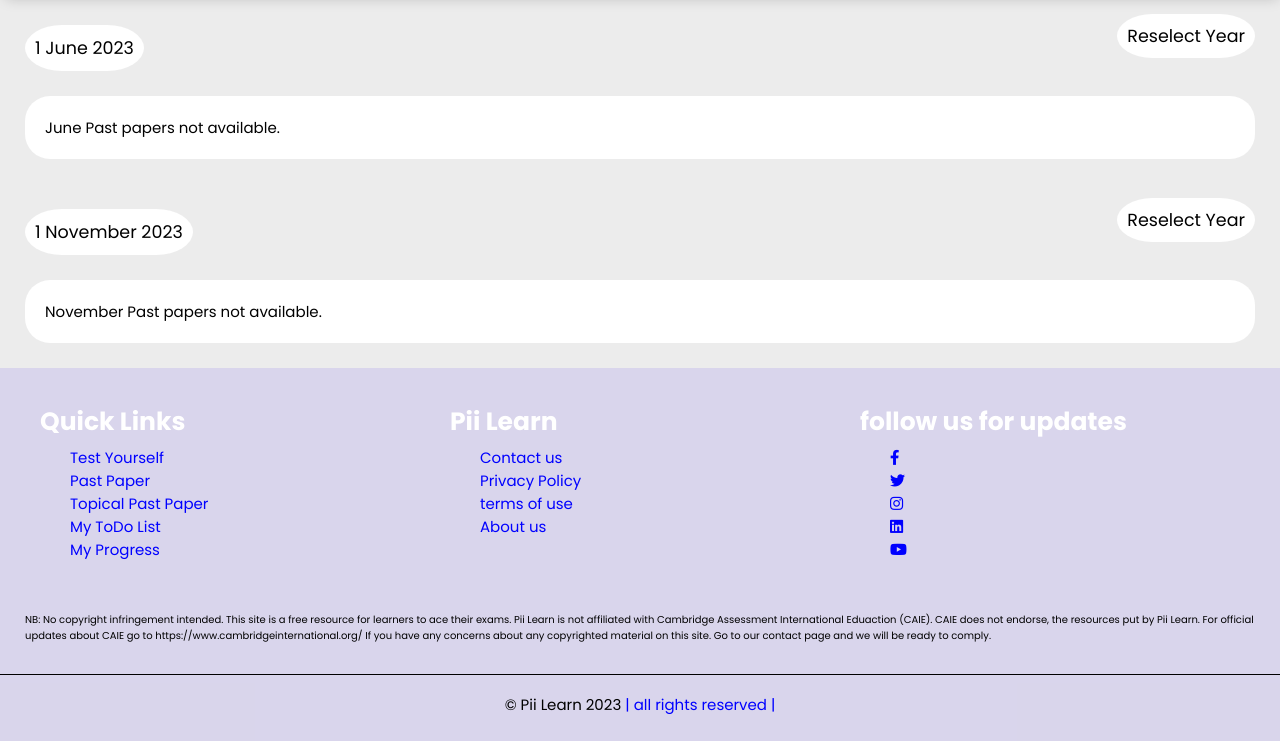
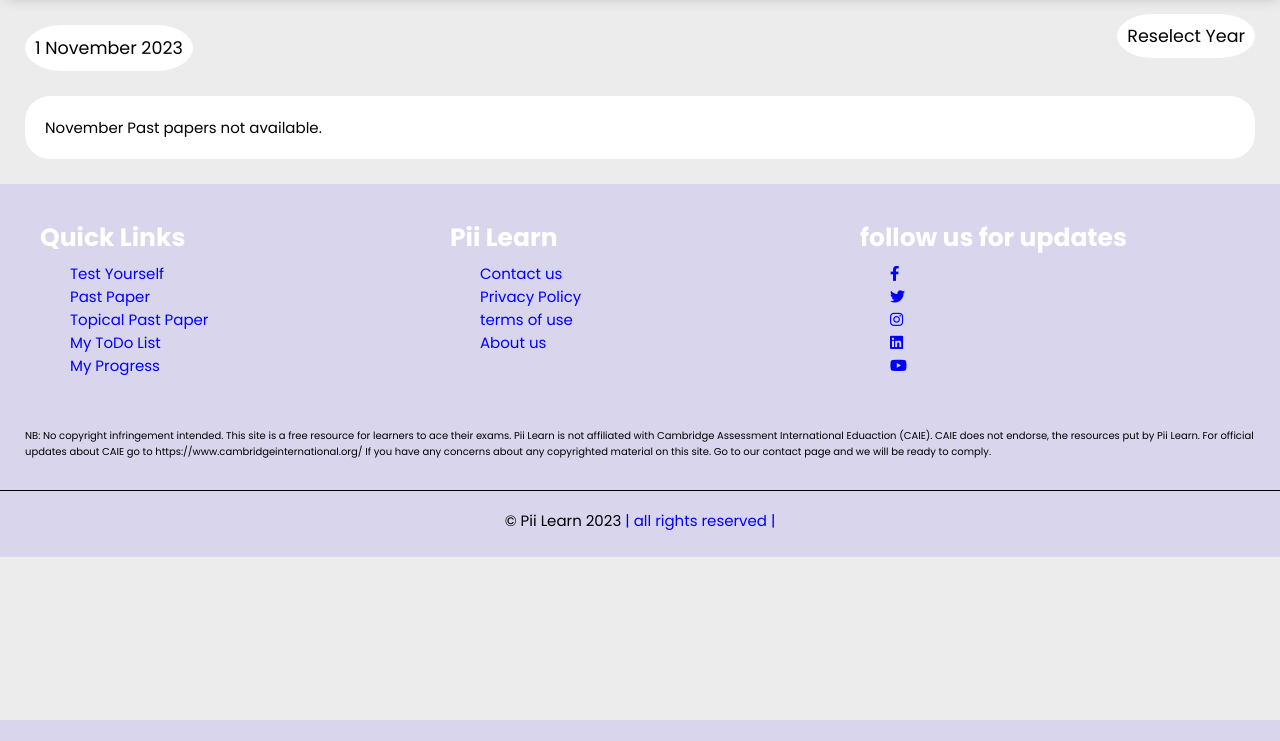
Before and after one commit to eliaschikwanda/pi-learn-1.0, a Django app: a page that uses examsolution/templates/examsolution/view_past_paper.html in a window 1280 px wide. Shown: the part 80-821 px from the top of the page. After the commit the page ends 800 px from the top, so only its background shows below. Run offline with Django 4.2, Linux system fonts and the light colour scheme; data comes from the database, SQL or seed files in the repository; some libraries are stand-ins or nearby versions.

Commit message:
my first commit

```diff
--- a/examsolution/templates/examsolution/view_past_paper.html
+++ b/examsolution/templates/examsolution/view_past_paper.html
@@ -35,14 +35,14 @@
 
     {% endif %}
     </div>
-
+    {% if june_past_papers_selected_list %}
     <div class="view_panel_heading">
         <p class="individual_reselect" > {{subject_selected}} June {{year}} <p>
         <a class="individual_reselect" href="{% url 'examsolution:year_past_papers' exam_board subject_selected %}">Reselect Year</a>
     </div>
 
     <div class="session_question_list">
-    {% if june_past_papers_selected_list %}
+
 
         {% for extra in  june_extras %}
 
@@ -61,9 +61,6 @@
 
         {% endfor %}
 
-    {% else %}
-
-        <p>June Past papers not available.</p>
 
     {% endif %}
     </div>
```
